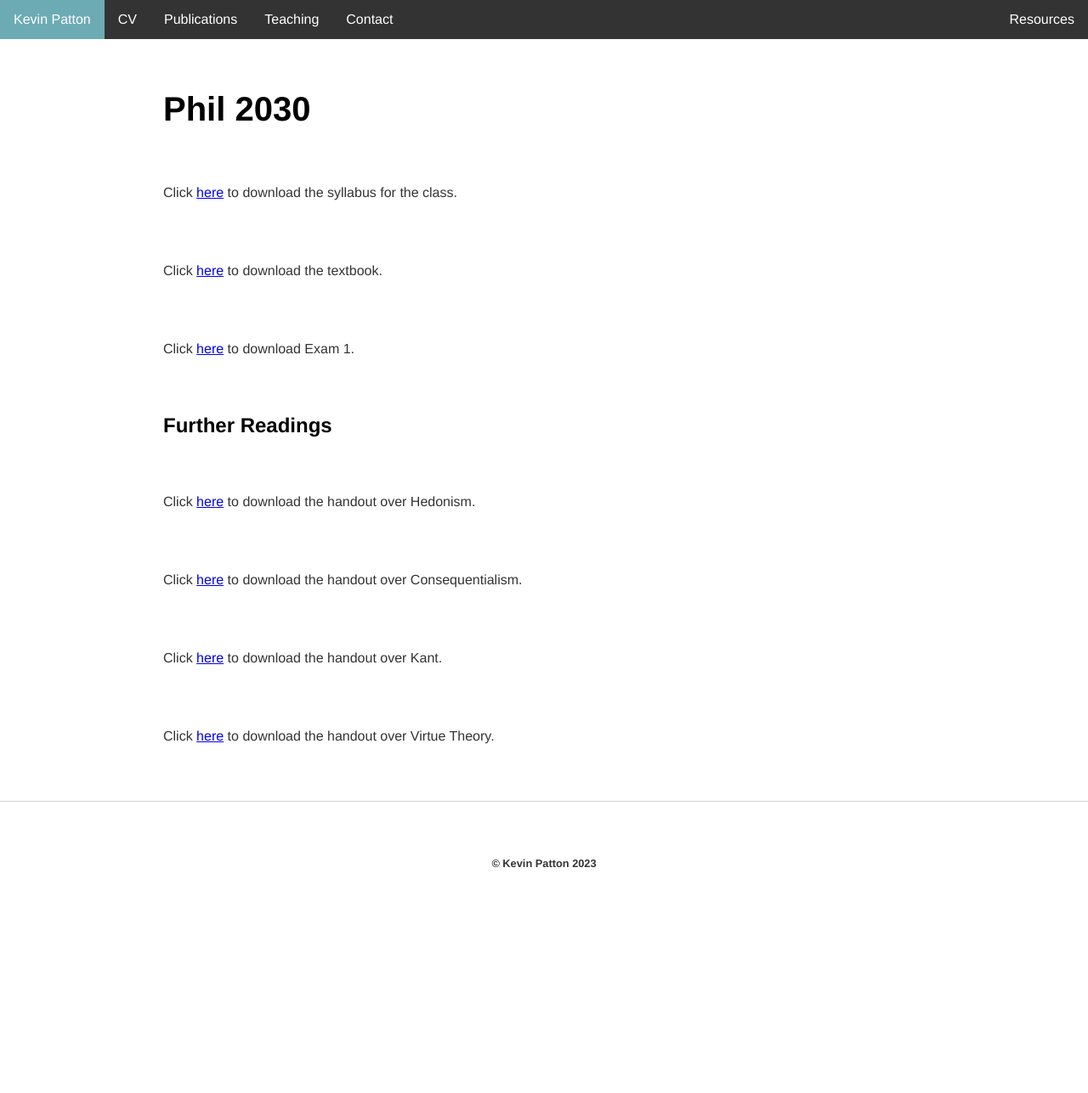
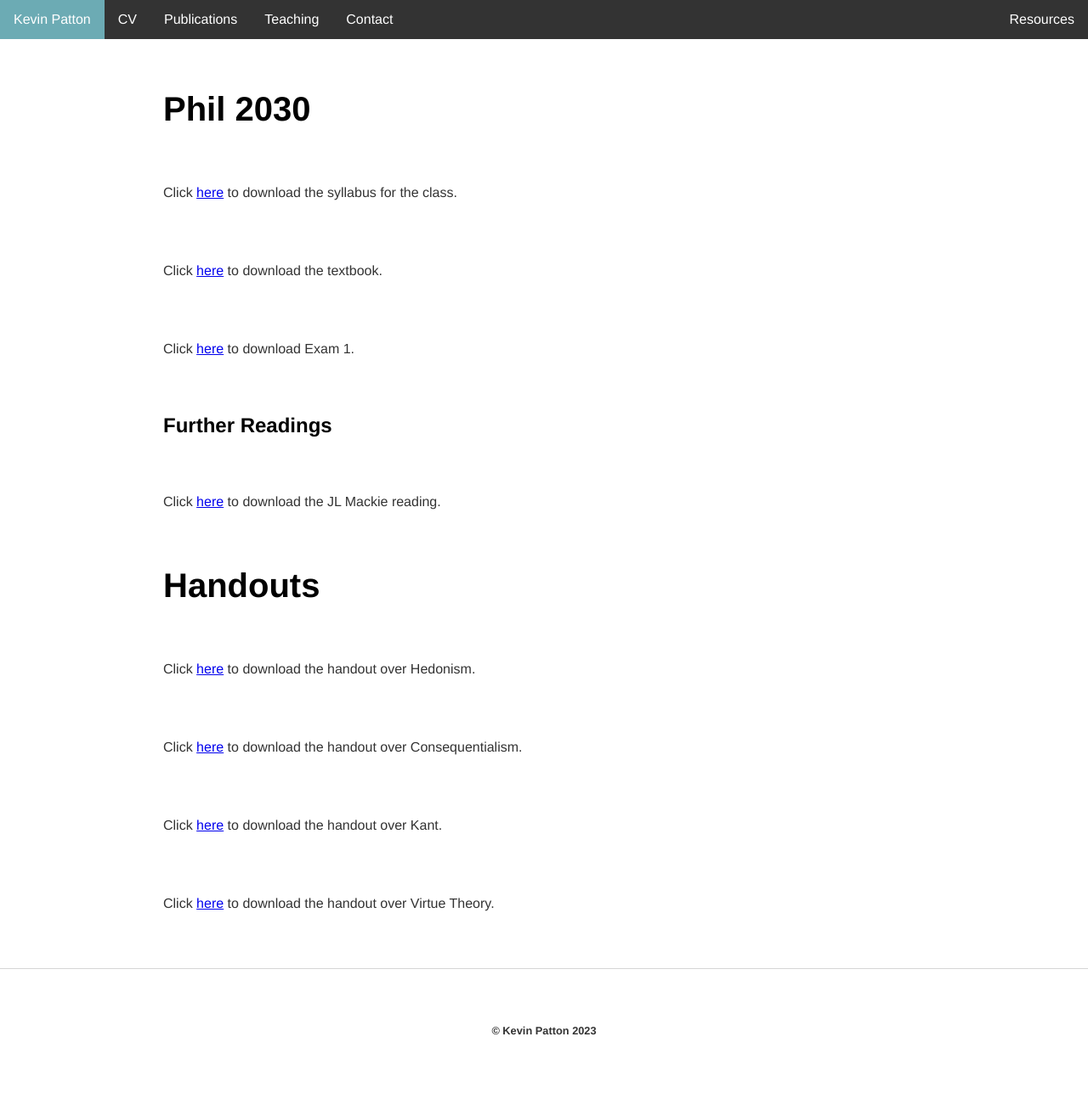
Before and after one commit to kevinjpatton/kevinjpatton.github.io, a Jekyll site: the page built from teaching/phil_2030/index.html, in a window 1280 px wide. Shown: the whole page at 85% size. Built offline with Jekyll 4.4.1, drawn with Linux system fonts in a browser that asks for light colours; Markdown is read by kramdown in place of the engine named in the settings; before the commit the page ends 1090 px from its top, so only the background shows below that.

Commit message:
Update index.html

```diff
--- a/teaching/phil_2030/index.html
+++ b/teaching/phil_2030/index.html
@@ -7,6 +7,8 @@
 <p>Click <a href="/banda/Russ Shafer-Landau - Fundamentals of Ethics .pdf" target="_blank">here</a> to download the textbook.</p>
 <p>Click <a href="/teaching/phil_2030/Exam 1 - No Mackie - Modified Sp23.pdf" target="_blank">here</a> to download Exam 1.</p>
 <h2>Further Readings</h2>
+<p>Click <a href="/banda/JL Mackie - The Subjectivity of Values.pdf" target="_blank">here</a> to download the JL Mackie reading.</p>
+<h1>Handouts</h2>
 <p>Click <a href="/teaching/phil_2030/Handout - Hedonism.pdf" target="_blank">here</a> to download the handout over Hedonism.</p>
 <p>Click <a href="/teaching/phil_2030/Handout - Consequentialism.pdf" target="_blank">here</a> to download the handout over Consequentialism.</p>
 <p>Click <a href="/teaching/phil_2030/Handout - Kantian Ethics.pdf" target="_blank">here</a> to download the handout over Kant.</p>
```
